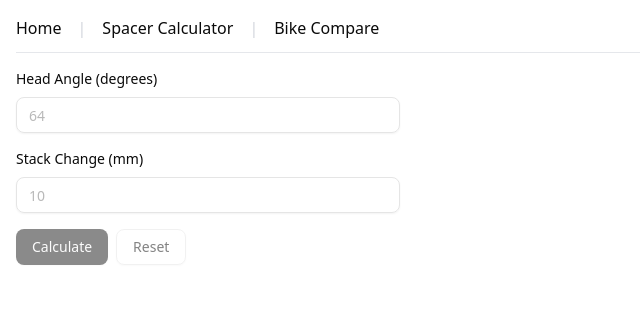
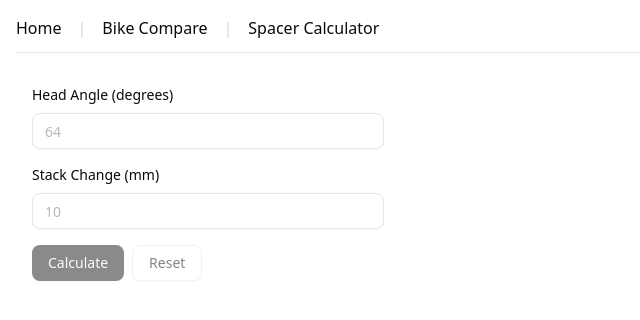
Before and after one commit to joel-thompson/bike-tools, a React (Vite) app: page /spacer-calculator in a window 1280 px wide. Shown: the top 320 px of the page, without its empty margins (0-640 px from the left). Built offline with nearby package versions, Linux system fonts and the light colour scheme; what @tanstack/zod-adapter would draw is missing.

Commit message:
better padding, better order of links

```diff
--- a/src/components/StackSpacerCalculator.tsx
+++ b/src/components/StackSpacerCalculator.tsx
@@ -36,7 +36,7 @@
   };
 
   return (
-    <div className="flex flex-col gap-4 w-full max-w-sm">
+    <div className="flex flex-col gap-4 w-full max-w-sm p-4">
       <div className="flex flex-col gap-2">
         <label className="text-sm">Head Angle (degrees)</label>
         <Input
--- a/src/routes/__root.tsx
+++ b/src/routes/__root.tsx
@@ -10,18 +10,13 @@
         </Link>
 
         <span className="mx-4 text-gray-300">|</span>
+        <Link to="/bike-compare" className="hover:text-blue-600">
+          Bike Compare
+        </Link>
+
+        <span className="mx-4 text-gray-300">|</span>
         <Link to="/spacer-calculator" className="hover:text-blue-600">
           Spacer Calculator
-        </Link>
-
-        {/* <span className="mx-4 text-gray-300">|</span>
-        <Link to="/stack-comparison" className="hover:text-blue-600">
-          Stack Comparison
-        </Link> */}
-
-        <span className="mx-4 text-gray-300">|</span>
-        <Link to="/bike-compare" className="hover:text-blue-600">
-          Bike Compare
         </Link>
       </nav>
       <Outlet />
```
